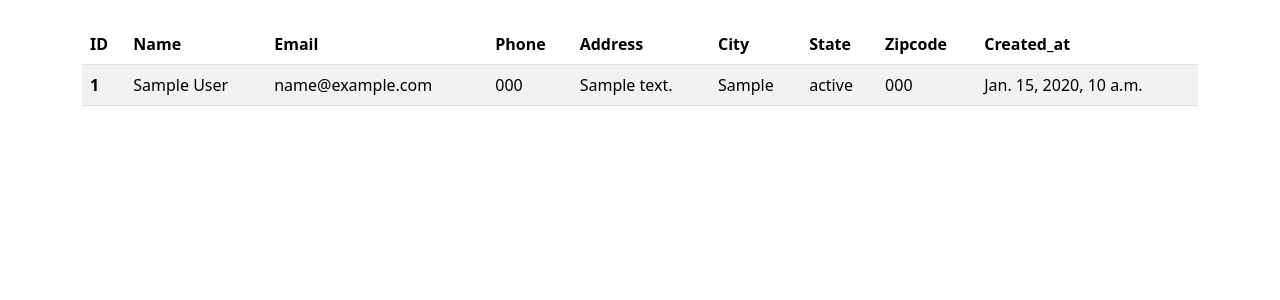
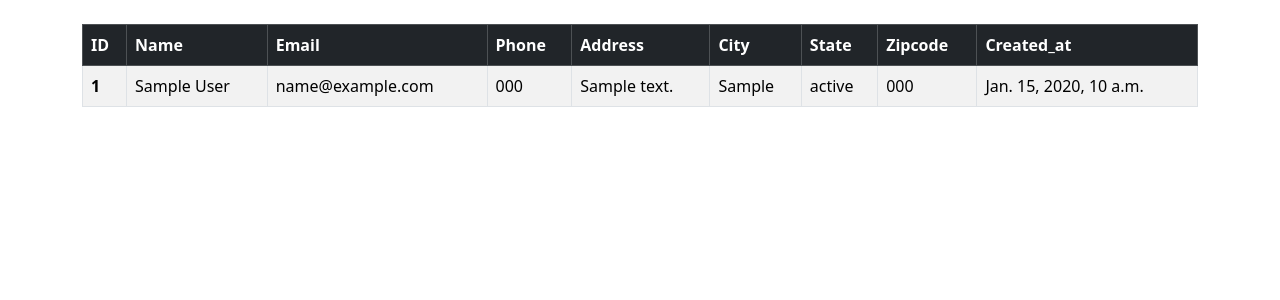
Before and after one commit to kwabenahcode/CRM, a Django app: page / in a window 1280 px wide. Shown: the part 56-356 px from the top of the page. Run offline with Django 5.2, Linux system fonts and the light colour scheme; a user stored in the database is signed in; tables that the repository leaves empty hold one stand-in row (values such as "Sample post").

Commit message:
creating record table

```diff
--- a/dcrm/website/templates/home.html
+++ b/dcrm/website/templates/home.html
@@ -3,10 +3,10 @@
 {% block content %}
     {% comment %} <div class='col-md-6 offset-md-3'> {% endcomment %}
         {% if user.is_authenticated %}
-        <table class="table table-striped" >
-            <thead>
+        <table class="table table-striped table-hover table-bordered" >
+            <thead class="table-dark">
               <tr>
-                <th scope="col">ID</th>
+                <th scope="col"> ID</th>
                 <th scope="col">Name</th>
                 <th scope="col">Email</th>
                 <th scope="col">Phone</th>
```
